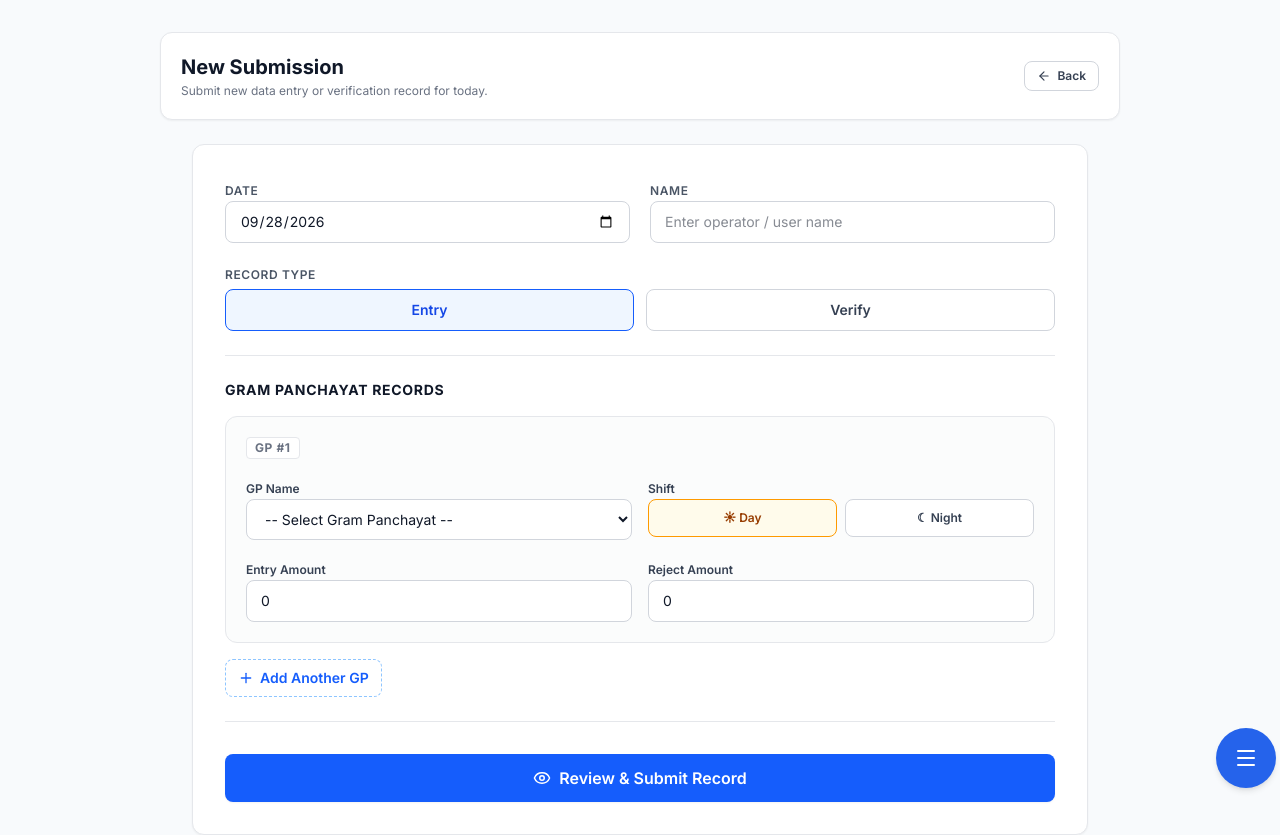
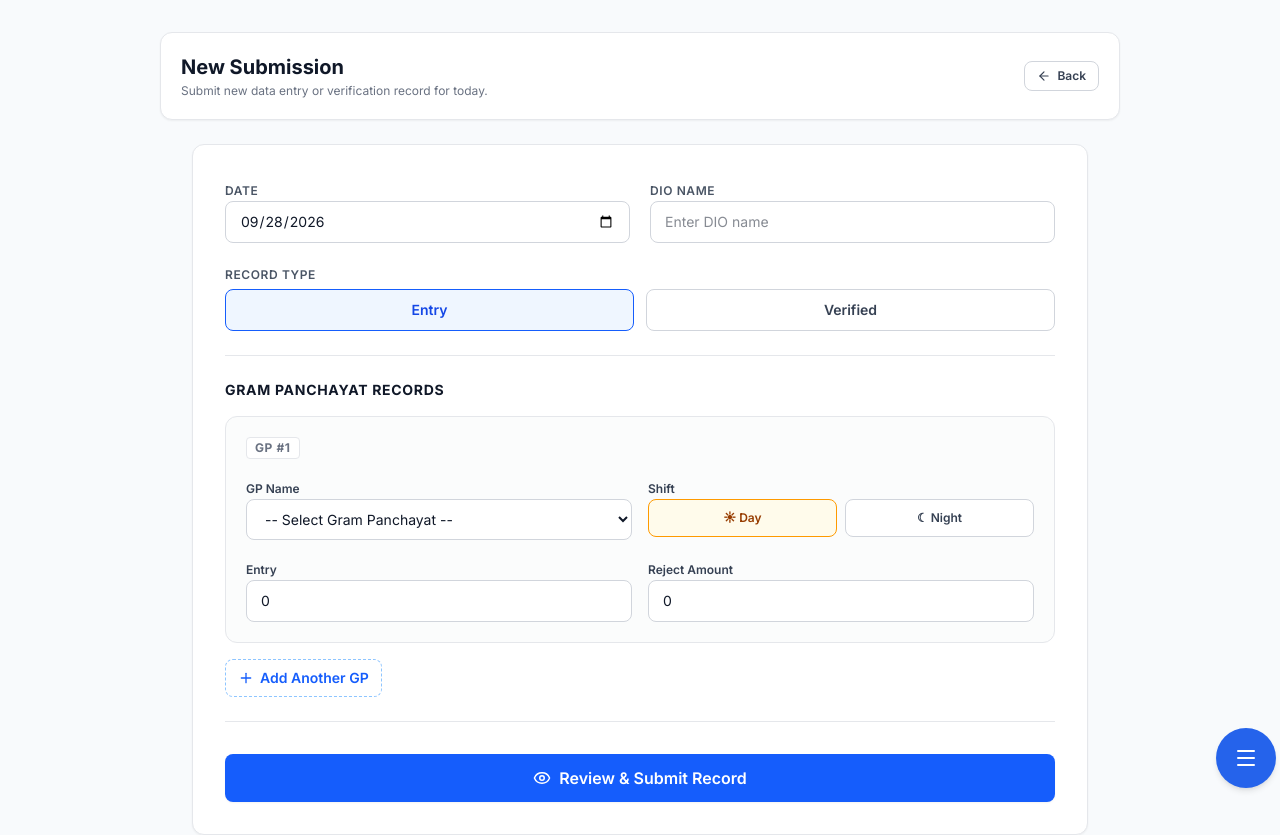
Before and after one commit to dib1297/entry-report-vercel, a Next.js app: page /new in a window 1280 px wide. Shown: the top 835 px of the page. Built offline with nearby package versions, Linux system fonts and the light colour scheme.

Commit message:
Update form labels to DIO NAME, Entry and Verified

```diff
--- a/src/components/submission-form.tsx
+++ b/src/components/submission-form.tsx
@@ -26,7 +26,7 @@ const GP_LIST = [
 
 const formSchema = z.object({
   date: z.string().min(1, 'Date is required'),
-  name: z.string().min(1, 'Name is required').trim(),
+  name: z.string().min(1, 'DIO Name is required').trim(),
   recordType: z.enum(['ENTRY', 'VERIFY']),
   items: z.array(z.object({
     gpName: z.string().min(1, 'GP is required'),
@@ -69,7 +69,7 @@ export default function SubmissionForm({ initialData, isEditing = false, editId
   });
 
   const recordType = watch('recordType');
-  const amountLabel = recordType === 'ENTRY' ? 'Entry Amount' : 'Verify Amount';
+  const amountLabel = recordType === 'ENTRY' ? 'Entry' : 'Verified';
 
   // Step 1: Validate form and move to Preview step
   const handleProceedToPreview = (data: FormValues) => {
@@ -135,9 +135,9 @@ export default function SubmissionForm({ initialData, isEditing = false, editId
         {/* Sequential Details List: Name -> Date -> Record Type */}
         <div className="border border-gray-200 rounded-xl overflow-hidden divide-y divide-gray-200 bg-white text-sm">
 
-          {/* 1. Name */}
+          {/* 1. DIO Name */}
           <div className="p-4 flex flex-col sm:flex-row sm:items-center justify-between gap-1 bg-white">
-            <span className="text-xs font-bold uppercase tracking-wider text-gray-500">Name</span>
+            <span className="text-xs font-bold uppercase tracking-wider text-gray-500">DIO Name</span>
             <span className="font-bold text-gray-900 text-base">{previewData.name}</span>
           </div>
 
@@ -151,7 +151,7 @@ export default function SubmissionForm({ initialData, isEditing = false, editId
           <div className="p-4 flex flex-col sm:flex-row sm:items-center justify-between gap-1 bg-white">
             <span className="text-xs font-bold uppercase tracking-wider text-gray-500">Record Type</span>
             <span className={`w-fit px-3 py-1 rounded text-xs font-bold ${previewData.recordType === 'ENTRY' ? 'bg-blue-100 text-blue-800 border border-blue-200' : 'bg-emerald-100 text-emerald-800 border border-emerald-200'}`}>
-              {previewData.recordType}
+              {previewData.recordType === 'ENTRY' ? 'ENTRY' : 'VERIFIED'}
             </span>
           </div>
 
@@ -263,10 +263,10 @@ export default function SubmissionForm({ initialData, isEditing = false, editId
         </div>
 
         <div className="space-y-1.5">
-          <label className="text-xs font-semibold uppercase tracking-wider text-gray-600">Name</label>
+          <label className="text-xs font-semibold uppercase tracking-wider text-gray-600">DIO NAME</label>
           <input
             type="text"
-            placeholder="Enter operator / user name"
+            placeholder="Enter DIO name"
             {...register('name')}
             className={cn(
               "w-full px-3.5 py-2.5 rounded-lg border bg-white text-gray-900 text-sm focus:outline-none focus:ring-2 focus:ring-blue-100 focus:border-blue-600 transition-colors",
@@ -289,7 +289,7 @@ export default function SubmissionForm({ initialData, isEditing = false, editId
           <label className="cursor-pointer">
             <input type="radio" value="VERIFY" {...register('recordType')} className="peer sr-only" />
             <div className="py-2.5 text-center rounded-lg border border-gray-300 bg-white text-sm font-semibold text-gray-700 peer-checked:border-emerald-600 peer-checked:bg-emerald-50 peer-checked:text-emerald-700 transition-all hover:bg-gray-50">
-              Verify
+              Verified
             </div>
           </label>
         </div>
```
